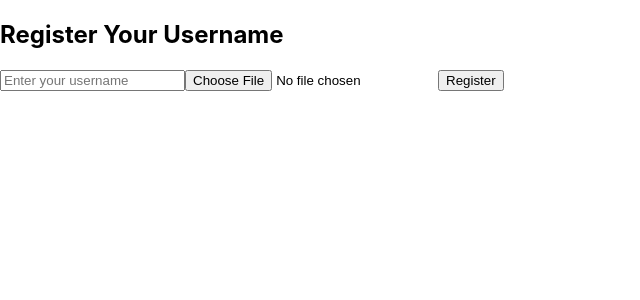
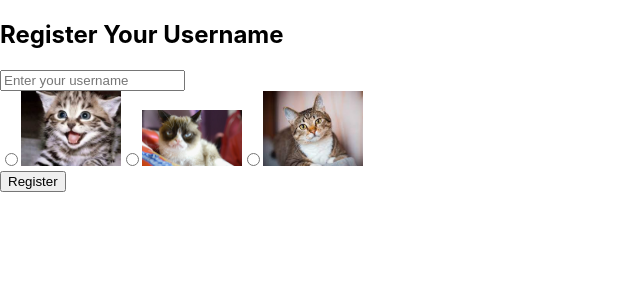
Before and after one commit to LuciaRol/wahtsapp_clon, a React (Create React App) app in the folder my-app/: page / in a window 1280 px wide. Shown: the top 300 px of the page, without its empty margins (0-640 px from the left). Built offline with nearby package versions, Linux system fonts and the light colour scheme.

Commit message:
seleccionar imagenes avatar

```diff
--- a/my-app/src/components/registration.js
+++ b/my-app/src/components/registration.js
@@ -1,4 +1,7 @@
 import React, { useState } from 'react';
+import gatoFeliz from '../img/gato-feliz.jpg';
+import gatoGrunon from '../img/gato-grunon.jpg';
+import gato from '../img/gato.jpg';
 
 const Registration = ({ onRegister }) => {
     const [username, setUsername] = useState('');
@@ -6,13 +9,12 @@ const Registration = ({ onRegister }) => {
 
     const handleRegistration = () => {
         if (username.trim() !== '') {
-            onRegister(username, profilePicture ? URL.createObjectURL(profilePicture) : null);
+            onRegister(username, profilePicture);
         }
     };
 
-    const handleFileChange = (e) => {
-        const file = e.target.files[0];
-        setProfilePicture(file);
+    const handlePictureChange = (selectedPicture) => {
+        setProfilePicture(selectedPicture);
     };
 
     const handleKeyPress = (e) => {
@@ -31,7 +33,38 @@ const Registration = ({ onRegister }) => {
                 onKeyPress={handleKeyPress}
                 placeholder="Enter your username"
             />
-            <input type="file" onChange={handleFileChange} />
+            <div>
+                <label>
+                    <input
+                        type="radio"
+                        name="profilePicture"
+                        value={gatoFeliz}
+                        onChange={() => handlePictureChange(gatoFeliz)}
+                    />
+
+                    <img src={gatoFeliz} alt="Gato Feliz" style={{ maxWidth: '100px' }} />
+                </label>
+                <label>
+                    <input
+                        type="radio"
+                        name="profilePicture"
+                        value={gatoGrunon}
+                        onChange={() => handlePictureChange(gatoGrunon)}
+                    />
+
+                    <img src={gatoGrunon} alt="Gato Grunon" style={{ maxWidth: '100px' }} />
+                </label>
+                <label>
+                    <input
+                        type="radio"
+                        name="profilePicture"
+                        value={gato}
+                        onChange={() => handlePictureChange(gato)}
+                    />
+
+                    <img src={gato} alt="Gato" style={{ maxWidth: '100px' }} />
+                </label>
+            </div>
             <button onClick={handleRegistration}>Register</button>
         </div>
     );
```
